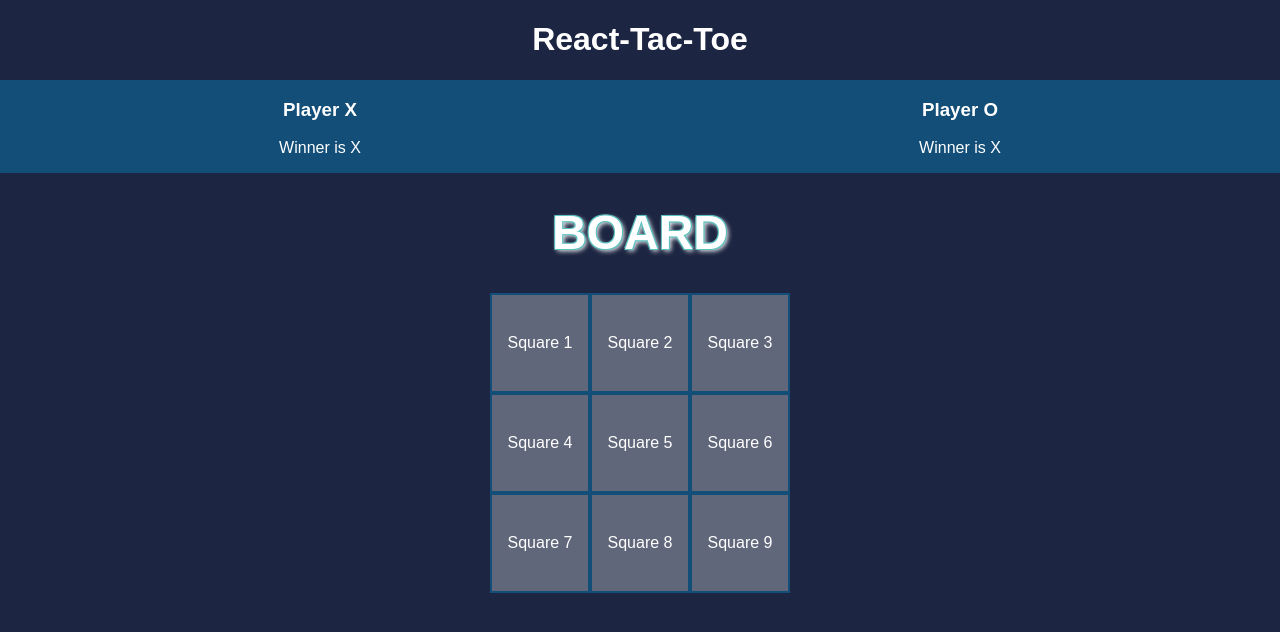
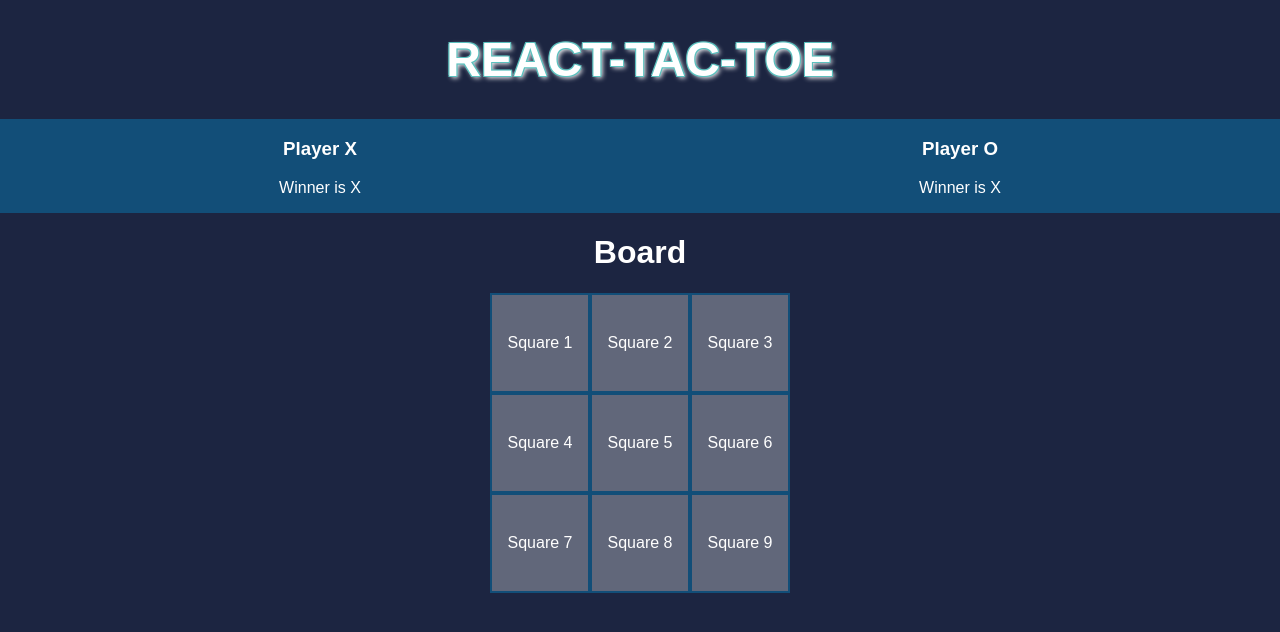
Before and after one commit to DrAcula27/react_one, a React (Create React App) app in the folder client/: page / in a window 1280 px wide. Shown: the top 632 px of the page. Built offline with nearby package versions, Linux system fonts and the light colour scheme.

Commit message:
update styles for header and board title

```diff
--- a/client/src/components/board/index.css
+++ b/client/src/components/board/index.css
@@ -1,8 +1,5 @@
 .board > h1 {
-  font-size: 3em;
-  text-transform: uppercase;
-  text-shadow: -1px -1px 0 #5bc0be, 1px -1px 0 #5bc0be, -1px 1px 0 #5bc0be,
-    1px 1px 0 #5bc0be, 2px 2px 5px #fff;
+  font-size: 2em;
 }
 
 .square-container {
--- /dev/null
+++ b/client/src/components/header/index.css
@@ -0,0 +1,6 @@
+.header-title {
+  font-size: 3em;
+  text-transform: uppercase;
+  text-shadow: -1px -1px 0 #5bc0be, 1px -1px 0 #5bc0be, -1px 1px 0 #5bc0be,
+    1px 1px 0 #5bc0be, 2px 2px 5px #fff;
+}
--- a/client/src/components/header/index.js
+++ b/client/src/components/header/index.js
@@ -1,9 +1,10 @@
 import React from "react";
 // import react because might use hooks
+import "./index.css";
 
 const Header = () => {
   let title = "React-Tac-Toe";
-  return <h1>{title}</h1>;
+  return <h1 className="header-title">{title}</h1>;
 };
 
 export default Header;
```
